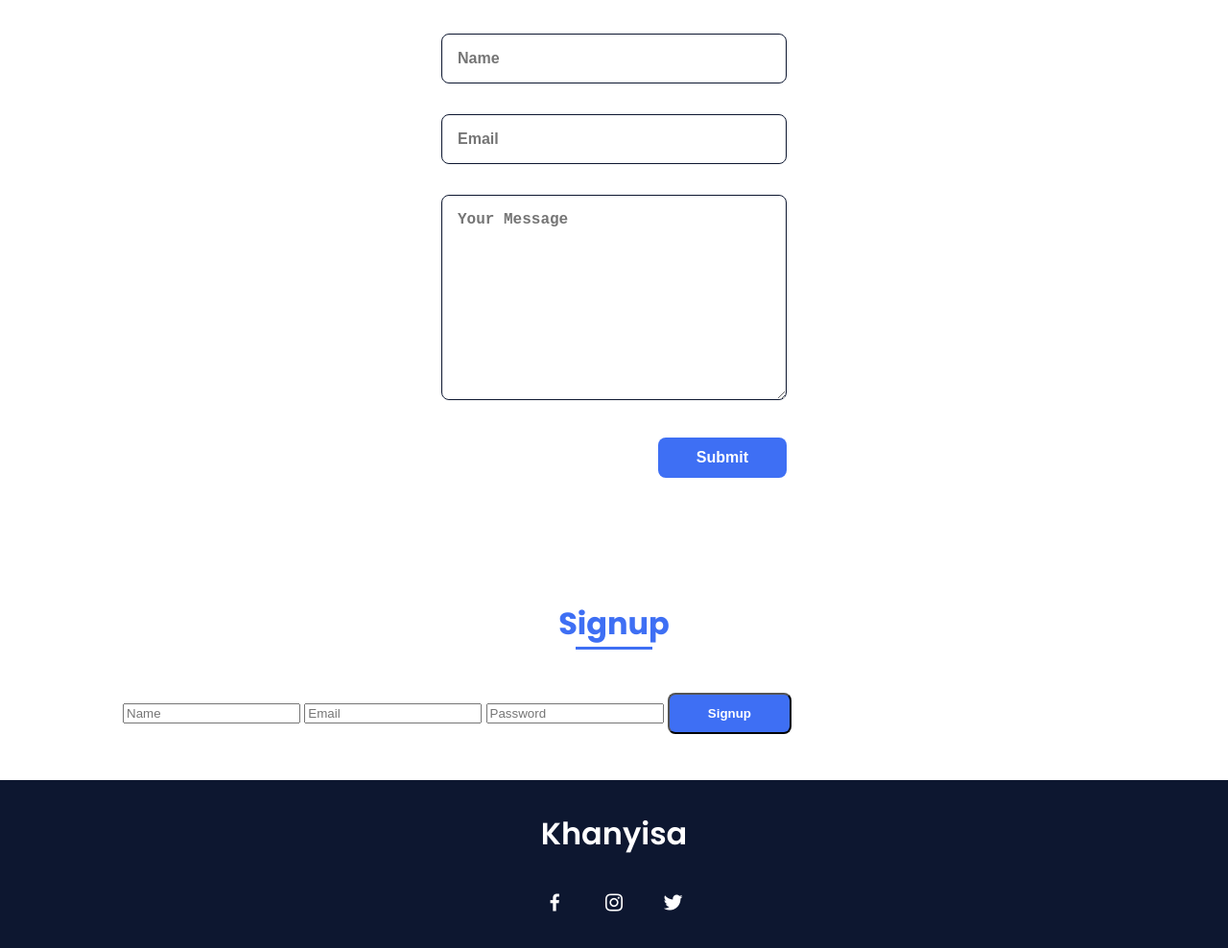
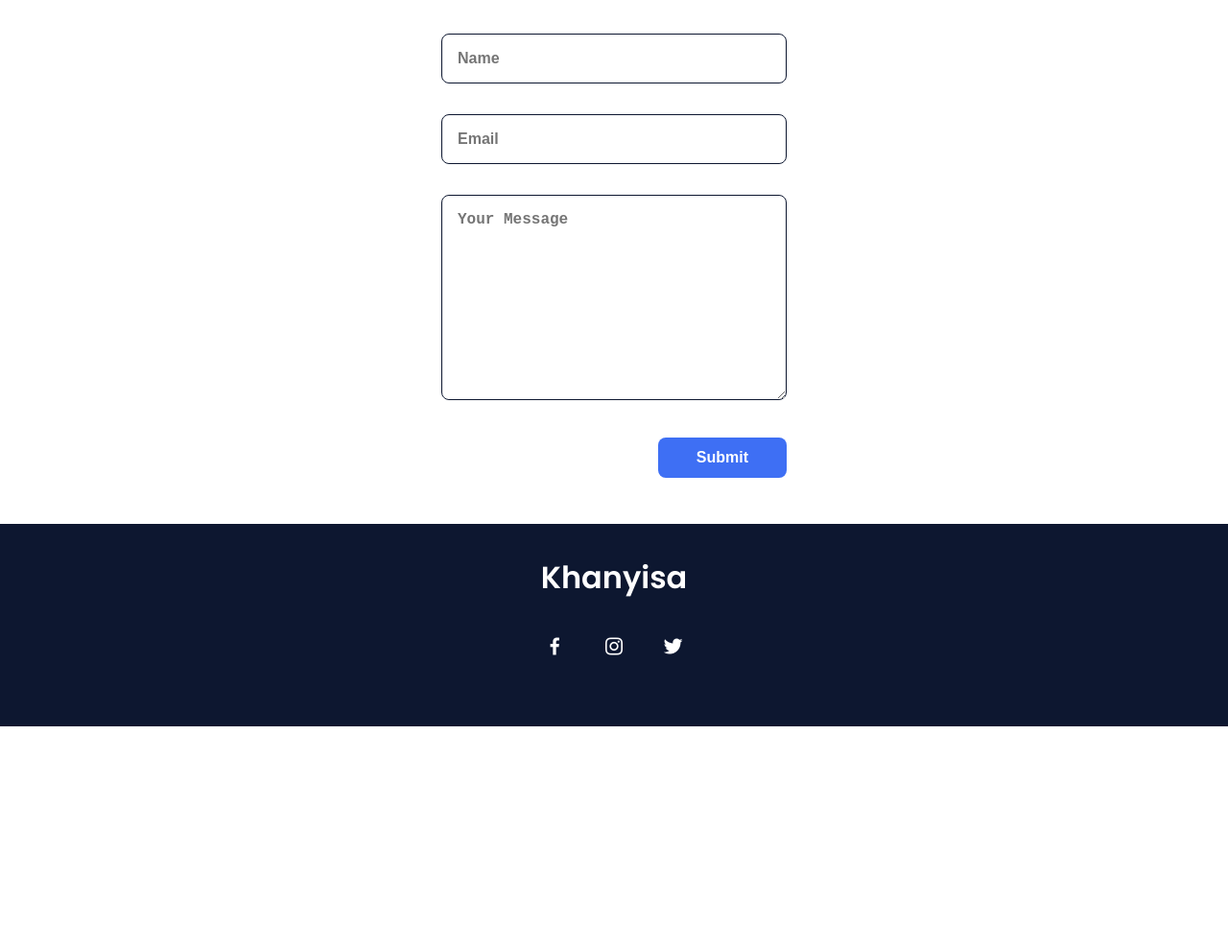
Before and after one commit to Khanyicou/responsive-portfolio-, a website: page index.html in a window 1280 px wide. Shown: the part 2473-3461 px from the top of the page at 96% size. After the commit the page ends 3230 px from the top, so only its background shows below. Drawn offline with nearby package versions, Linux system fonts and the light colour scheme.

Commit message:
Update index.html

```diff
--- a/index.html
+++ b/index.html
@@ -193,23 +193,7 @@ When I'm not coding, you can find me exploring new tech trends, contributing to
 
                 </div>
             </section>
-        </main>
-
-<!--===== SIGNUP =====-->
-<section class="signup section" id="signup">
-    <h2 class="section-title">Signup</h2>
-
-    <div class="signup__container bd-grid">
-        <form id="signupForm" class="signup__form">
-            <input type="text" id="signupName" placeholder="Name" class="signup__input" required>
-            <input type="email" id="signupEmail" placeholder="Email" class="signup__input" required>
-            <input type="password" id="signupPassword" placeholder="Password" class="signup__input" required>
-            <input type="submit" value="Signup" class="signup__button button">
-        </form>
-        <p id="signupMessage"></p>
-    </div>
-</section>
-
+    </main>
 
         <!--===== FOOTER =====-->
         <!--===== FOOTER =====-->
```
